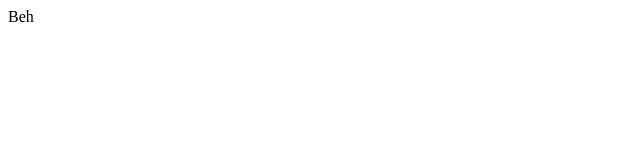
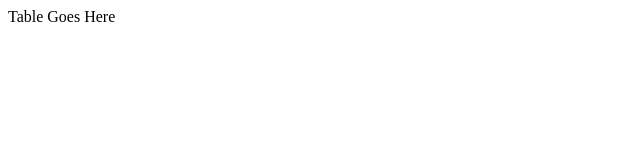
Before and after one commit to NB28VT/MBTA-Departure-Board, a React (Create React App) app: page / in a window 1280 px wide. Shown: the top 160 px of the page, without its empty margins (0-640 px from the left). Built offline with nearby package versions, Linux system fonts and the light colour scheme.

Commit message:
Block in basic component

```diff
--- a/src/App.js
+++ b/src/App.js
@@ -1,9 +1,12 @@
 import React from 'react';
+import { Board } from './components/Board.jsx';
 
 
 function App() {
   return (
-    <div>Beh</div>
+    <div>
+      <Board/>
+    </div>
   );
 }
 
--- /dev/null
+++ b/src/components/Board.jsx
@@ -0,0 +1,23 @@
+import React from 'react'
+
+export class Board extends React.Component {
+    constructor(props) {
+        super(props)
+
+        this.state = {
+            departures: []
+        }
+    }
+
+    componentDidMount() {
+
+    }
+
+    render() {
+        return (
+            <div>
+                Table Goes Here
+            </div>
+        )
+    }
+}
```
